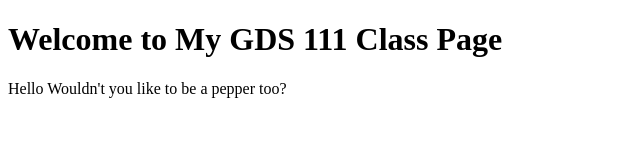
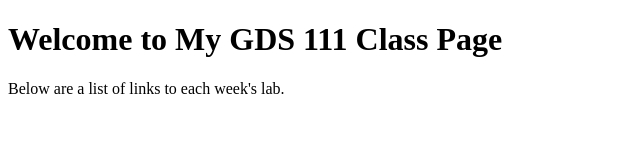
Before and after one commit to acworden819/GDS_111, a plain HTML site: page index.html in a window 1280 px wide. Shown: the full height of the page, 0-640 px from the left. Drawn offline with Linux system fonts and the light colour scheme.

Commit message:
Changed the message about the links

```diff
--- a/index.html
+++ b/index.html
@@ -6,6 +6,6 @@
     </head>
     <body>
         <h1>Welcome to My GDS 111 Class Page</h1>
-        <p>Hello Wouldn't you like to be a pepper too?</p>
+        <p>Below are a list of links to each week's lab.</p>
     </body>
 </html>
```
